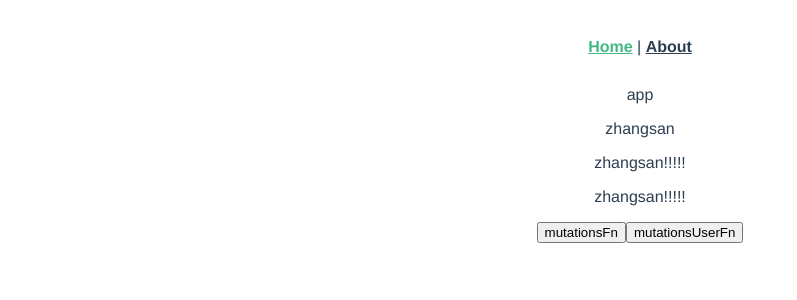
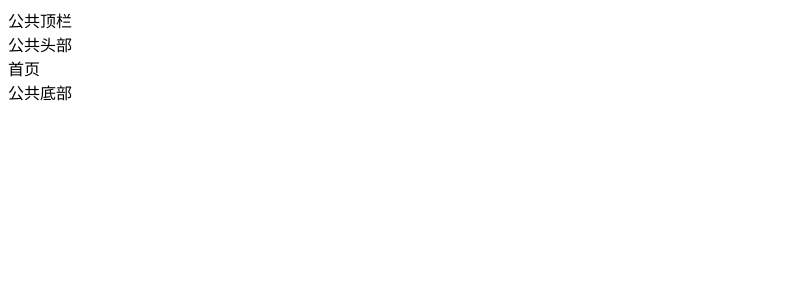
Before and after one commit to urmylobster/rabbit-client-pc-vue3, a Vue app: page / in a window 1280 px wide. Shown: the top 300 px of the page, without its empty margins (0-797 px from the left). Built offline with nearby package versions, Linux system fonts and the light colour scheme.

Commit message:
feat: 1.首页-路由与组件

```diff
--- a/src/App.vue
+++ b/src/App.vue
@@ -1,30 +1,7 @@
 <template>
-  <nav>
-    <router-link to="/">Home</router-link> |
-    <router-link to="/about">About</router-link>
-  </nav>
+  <!-- 一级路由 -->
   <router-view/>
 </template>
 
 <style lang="less">
-#app {
-  font-family: Avenir, Helvetica, Arial, sans-serif;
-  -webkit-font-smoothing: antialiased;
-  -moz-osx-font-smoothing: grayscale;
-  text-align: center;
-  color: #2c3e50;
-}
-
-nav {
-  padding: 30px;
-
-  a {
-    font-weight: bold;
-    color: #2c3e50;
-
-    &.router-link-exact-active {
-      color: #42b983;
-    }
-  }
-}
 </style>
--- a/src/store/index.js
+++ b/src/store/index.js
@@ -36,4 +36,8 @@ export default createStore({
       paths: ['user', 'cart']
     })
   ]
+  // ===> 默认是存储在localStorage中
+  // ===> key是存储数据的键名
+  // ===> paths是存储state中的那些数据，如果是模块下具体的数据需要加上模块名称，如user.token
+  // ===> 修改state后触发才可以看到本地存储数据的的变化。
 })
--- a/src/views/HomeView.vue
+++ b/src/views/HomeView.vue
@@ -12,7 +12,7 @@
 <script>
 import { useStore } from 'vuex'
 export default {
-  name: 'Home',
+  name: 'HomeView',
   setup () {
     const store = useStore()
     console.log(store.state.usermame)
--- /dev/null
+++ b/src/views/Layout.vue
@@ -0,0 +1,16 @@
+<template>
+  <nav>公共顶栏</nav>
+  <header>公共头部</header>
+  <main>
+    <!-- 二级路由 -->
+    <router-view></router-view>
+  </main>
+  <footer>公共底部</footer>
+</template>
+
+<script>
+export default {
+  name: 'xtx-layout'
+}
+
+</script>
--- /dev/null
+++ b/src/views/home/index.vue
@@ -0,0 +1,15 @@
+<template>
+  <div class="xtx-home-page">
+    首页
+  </div>
+</template>
+
+<script>
+export default {
+  name: 'xtx-home-page'
+}
+</script>
+
+<style scoped lang="less">
+
+</style>
```
Also changed, not shown: src/router/index.js (+12 -0 lines), .eslintrc.js.
